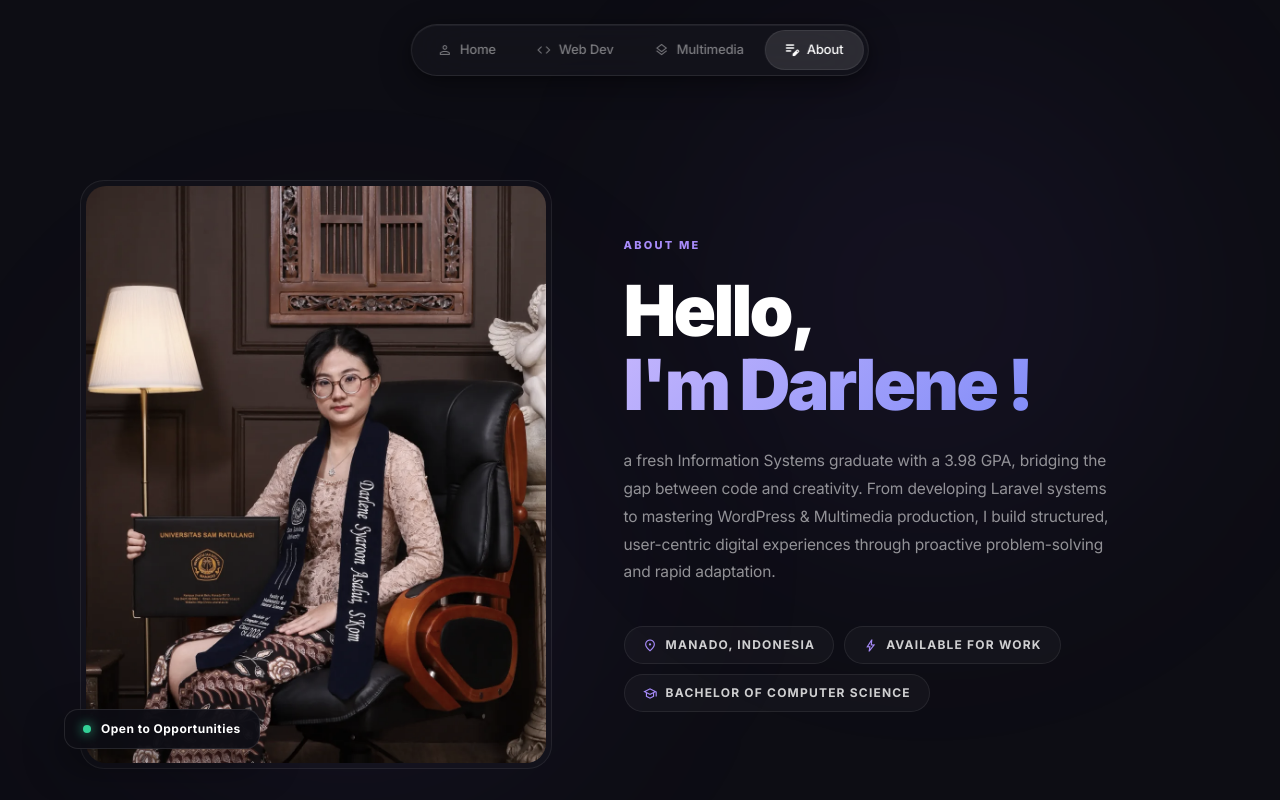
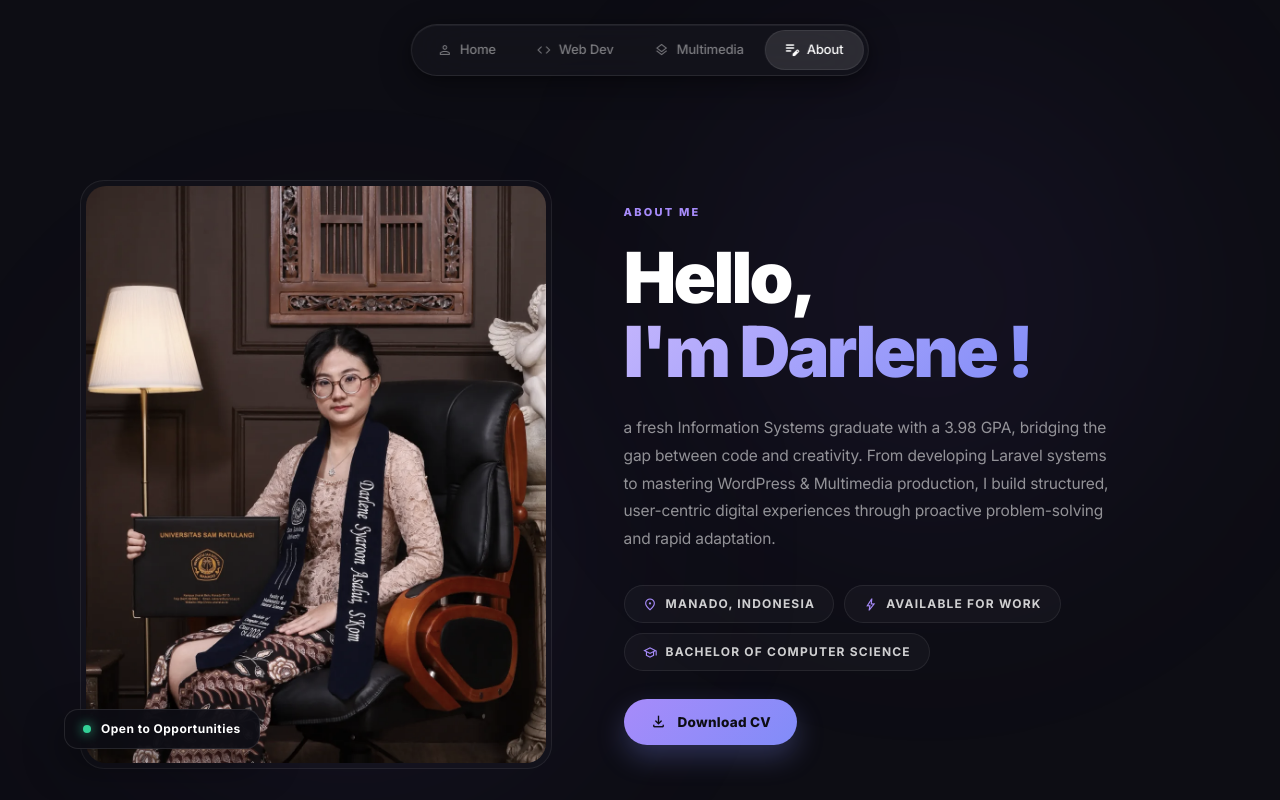
Before and after one commit to mystrygrdn/darlportfolio, a React (Vite) app: page /about-me in a window 1280 px wide. Shown: the top 800 px of the page. Built offline with nearby package versions, Linux system fonts and the light colour scheme.

Commit message:
update tambah cv ke website

```diff
--- a/src/pages/AboutMe.jsx
+++ b/src/pages/AboutMe.jsx
@@ -8,6 +8,10 @@ import darl1 from "../assets/images/darl1.webp";
 // ── DATA ────────────────────────────────────────────────────────────────────
 
 const IMAGE = darl1;
+
+// Taruh file CV kamu di folder `public/` (misalnya: public/resume-darlene-asalui.pdf)
+// supaya bisa diakses langsung lewat path ini tanpa perlu di-import.
+const RESUME_URL = "src/assets/webdev-resume.pdf";
 
 const CAREER = [
   {
@@ -291,8 +295,26 @@ export default function AboutMe() {
         }
         .am-hero-sub {
           animation-delay: .15s; font-size: 15.5px; line-height: 1.8;
-          color: rgba(255,255,255,0.55); max-width: 500px; margin-bottom: 40px;
+          color: rgba(255,255,255,0.55); max-width: 500px; margin-bottom: 32px;
         }
+
+        /* CTA row (Download CV, sits below the chips) */
+        .am-hero-actions { animation-delay: .22s; margin-top: 28px; }
+        .am-cta-btn {
+          display: inline-flex; align-items: center; gap: 10px;
+          padding: 13px 26px; border-radius: 9999px;
+          background: linear-gradient(135deg, #a78bfa 0%, #818cf8 100%);
+          color: #0d0d14; font-size: 13.5px; font-weight: 800;
+          letter-spacing: 0.02em; text-decoration: none;
+          box-shadow: 0 12px 28px rgba(129,140,248,0.28);
+          transition: all 0.3s cubic-bezier(0.4,0,0.2,1);
+        }
+        .am-cta-btn:hover {
+          transform: translateY(-2px);
+          box-shadow: 0 16px 36px rgba(129,140,248,0.4);
+        }
+        .am-cta-btn .material-symbols-outlined { font-size: 18px; color: #0d0d14; }
+
         .am-chips { animation-delay: .2s; display: flex; flex-wrap: wrap; gap: 10px; }
         .am-chip {
           display: inline-flex; align-items: center; gap: 8px;
@@ -490,7 +512,10 @@ export default function AboutMe() {
 
           /* Title & sub smaller on phone */
           .am-hero-title { font-size: clamp(32px, 9vw, 48px); }
-          .am-hero-sub { font-size: 14px; margin-bottom: 28px; }
+          .am-hero-sub { font-size: 14px; margin-bottom: 24px; }
+
+          /* CTA button full-width on phone */
+          .am-cta-btn { width: 100%; justify-content: center; padding: 14px 22px; }
 
           /* Chips wrap fine, reduce padding */
           .am-chip { padding: 8px 14px; font-size: 11px; }
@@ -578,6 +603,7 @@ export default function AboutMe() {
                 structured, user-centric digital experiences through proactive
                 problem-solving and rapid adaptation.
               </p>
+
               <div className="am-chips">
                 <div className="am-chip">
                   <span className="material-symbols-outlined">location_on</span>
@@ -591,6 +617,17 @@ export default function AboutMe() {
                   <span className="material-symbols-outlined">school</span>
                   Bachelor of Computer Science
                 </div>
+              </div>
+
+              <div className="am-hero-actions">
+                <a
+                  href={RESUME_URL}
+                  download="Darlene-Asalui-CV.pdf"
+                  className="am-cta-btn"
+                >
+                  <span className="material-symbols-outlined">download</span>
+                  Download CV
+                </a>
               </div>
             </div>
           </section>
```
Also changed, not shown: 1 other file (tests, documents, lock files or other folders).
